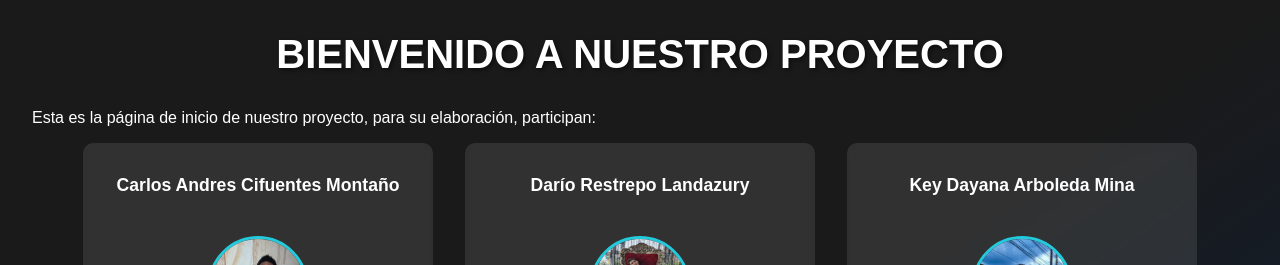
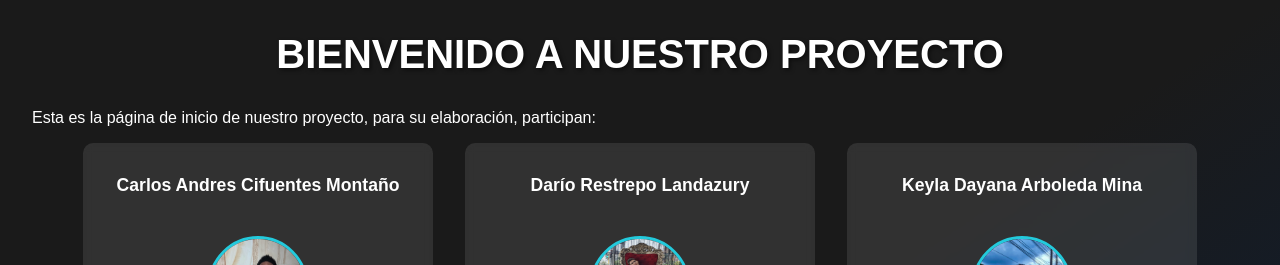
Before and after one commit to setneuficX8/Proyecto-Seminario-de-Actualizacion, a React (Vite) app: page / in a window 1280 px wide. Shown: the top 265 px of the page. Built offline with nearby package versions, Linux system fonts and the light colour scheme.

Commit message:
Key a Keyla para evitar problemas con variables

```diff
--- a/src/components/Landing.jsx
+++ b/src/components/Landing.jsx
@@ -43,11 +43,11 @@ export default function Landing(){
                     </li>
 
                     <li className="participant-card">
-                        <h2>Key Dayana Arboleda Mina</h2>
+                        <h2>Keyla Dayana Arboleda Mina</h2>
                         <Avatar
                             person={{
                                 name: "Gestora del Proyecto",
-                                imageUrl: "/src/Img/Key.jpeg",
+                                imageUrl: "/src/Img/Keyla.jpeg",
                                 description: "Me encargo tanto de gestionar el equipo como de apoyar en el código del proyecto, ya sea en Frontend o el Backend. Busco asegurar que todo marche bien y a tiempo."
                             }}
                             size={100}
```
Also changed, not shown: src/Img/Keyla.jpeg (renamed from src/Img/Key.jpeg).
